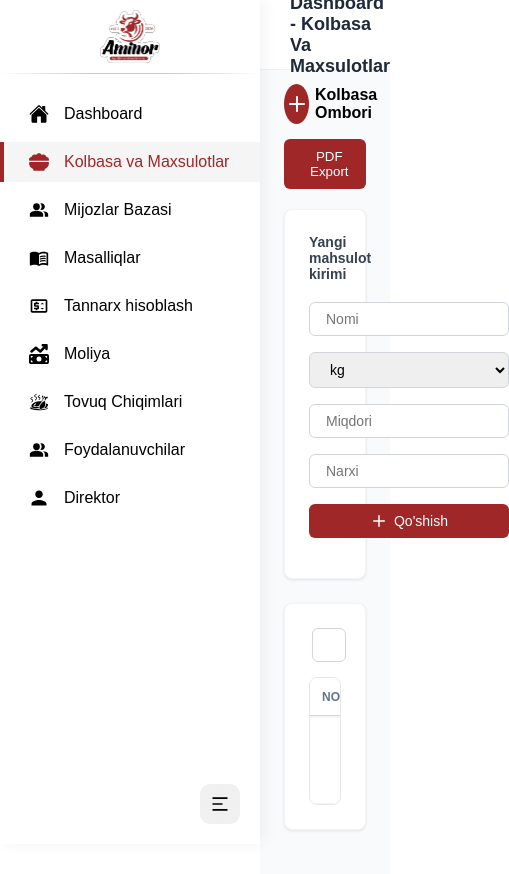
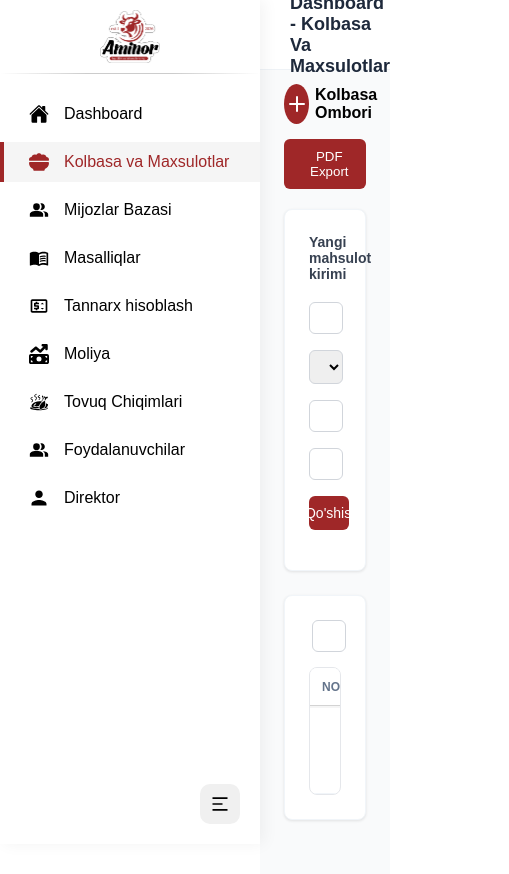
Before and after one commit to Sayyor-developer/aminor-crm, a React (Create React App) app: page /kolbasamaxsulotlar in a window 390 px wide. Shown: the top 874 px of the page, 509 px wide, since content can reach past the window. Built offline with nearby package versions, Linux system fonts and the light colour scheme.

Commit message:
aminorrr

```diff
--- a/src/pages/mijozlar/mijozlar.css
+++ b/src/pages/mijozlar/mijozlar.css
@@ -90,7 +90,7 @@
     padding: 0.5rem 1rem;
     border: 1px solid #d1d5db;
     border-radius: 0.375rem;
-    font-size: 0.875rem;
+    font-size: var(--font-size-14);
     outline: none;
     box-sizing: border-box;
 }
@@ -525,3 +525,50 @@
     background-size: 16px;
     cursor: pointer;
 }
+
+/* INPUTLARNI BUTTON KABI QISQARTIRISH VA RESPONSIV QILISH */
+.input-guruhi {
+    display: flex;
+    flex-wrap: wrap;
+    /* Elementlar sig'masa pastga tushadi */
+    gap: 1rem;
+    margin-bottom: 1rem;
+}
+
+.input-guruhi input,
+.input-guruhi select,
+.input-guruhi div {
+    flex: 1;
+    /* Hamma inputlar teng taqsimlanadi */
+    min-width: 200px;
+    /* Qisqarganda 200px dan kam bo'lsa pastga tushadi */
+}
+
+/* MODAL ICHIDAGI INPUTLAR VA SOTUV QISMI UCHUN */
+.modal-body .input-guruhi {
+    display: grid;
+    grid-template-columns: 1fr 1fr;
+    /* Modalda 2 ta ustun */
+    gap: 15px;
+}
+
+/* MOBIL QURILMALAR UCHUN (480px) */
+@media (max-width: 480px) {
+    .input-guruhi {
+        flex-direction: column;
+        /* Inputlar ketma-ket tushadi */
+    }
+
+    .input-guruhi input,
+    .input-guruhi select,
+    .input-guruhi div {
+        width: 100% !important;
+        /* To'liq ekran kengligida bo'ladi */
+        min-width: 100%;
+    }
+
+    .modal-body .input-guruhi {
+        grid-template-columns: 1fr;
+        /* Modalda ham bir qator bo'lib qoladi */
+    }
+}
```
